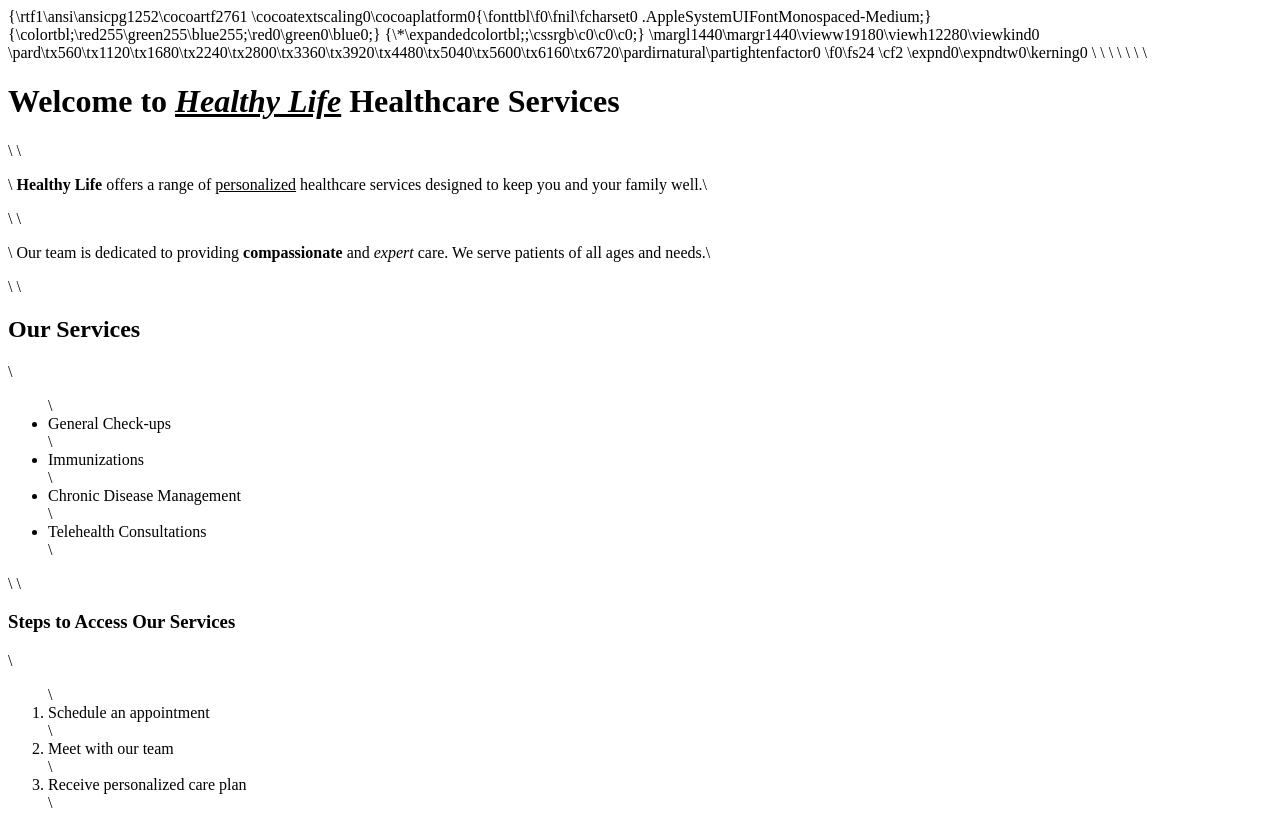
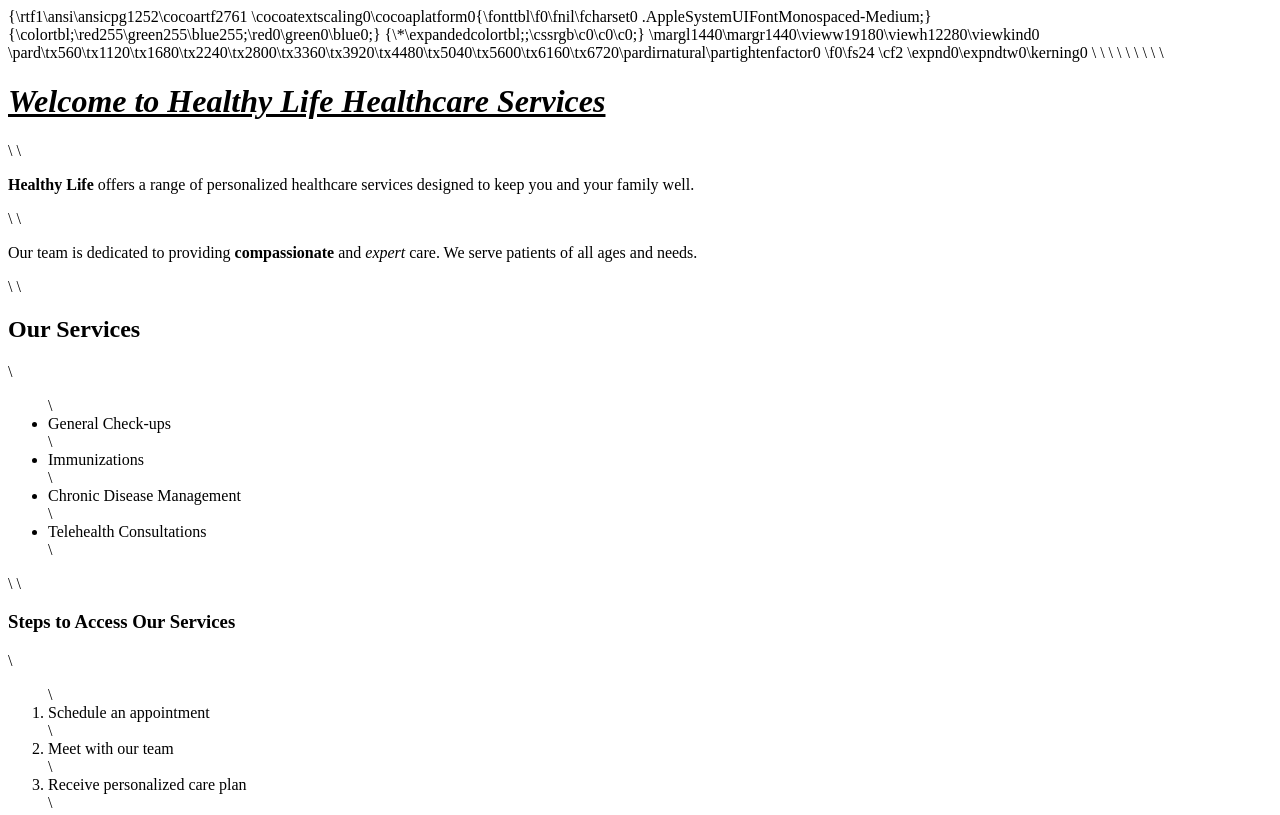
Before and after one commit to mckennatoltz/mckennatoltz.github.io, a plain HTML site: page index.html in a window 1280 px wide. Shown: the top 815 px of the page. Drawn offline with Linux system fonts and the light colour scheme.

Commit message:
Add files via upload

```diff
--- a/index.html
+++ b/index.html
@@ -6,9 +6,11 @@
 \pard\tx560\tx1120\tx1680\tx2240\tx2800\tx3360\tx3920\tx4480\tx5040\tx5600\tx6160\tx6720\pardirnatural\partightenfactor0
 
 \f0\fs24 \cf2 \expnd0\expndtw0\kerning0
+<!DOCTYPE html>\
+<html lang="en">\
 <head>\
   <meta charset="UTF-8">\
-  <title>Healthcare Services</title>\
+  <title>Healthy Life Healthcare Services</title>\
   <style>\
     body \{\
       font-family: Arial, sans-serif;\
@@ -27,15 +29,11 @@
 </head>\
 <body>\
 \
-  <h1>Welcome to <u><i>Healthy Life</i></u> Healthcare Services</h1>\
+  <h1><u><i>Welcome to Healthy Life Healthcare Services</i></u></h1>\
 \
-  <p class="highlight">\
-    <b>Healthy Life</b> offers a range of <u>personalized</u> healthcare services designed to keep you and your family well.\
-  </p>\
+  <p class="highlight"><b>Healthy Life</b> offers a range of personalized healthcare services designed to keep you and your family well.</p>\
 \
-  <p class="emphasis">\
-    Our team is dedicated to providing <b>compassionate</b> and <i>expert</i> care. We serve patients of all ages and needs.\
-  </p>\
+  <p class="emphasis">Our team is dedicated to providing <b>compassionate</b> and <i>expert</i> care. We serve patients of all ages and needs.</p>\
 \
   <h2>Our Services</h2>\
   <ul>\
@@ -68,5 +66,4 @@
 \
 </body>\
 </html>\
-\
 }
```
